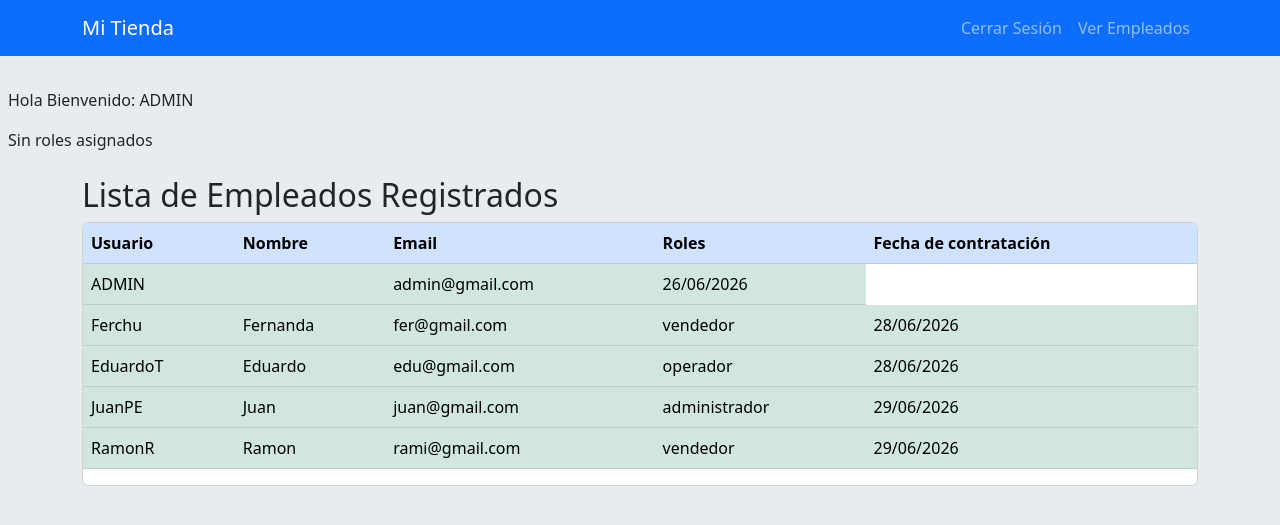
After one commit to TolabaE/tp-integrador-backend, a Django app: page /empleados/ in a window 1280 px wide. The commit adds this page. Shown: the top 525 px of the page. Run offline with Django 5.2, Linux system fonts and the light colour scheme; a user stored in the database is signed in; data comes from the database, SQL or seed files in the repository; both versions use the stored data as it was after the commit.

Commit message:
actualizacion del archivo README, y agregado de la vista empleados

```diff
--- a/config/urls.py
+++ b/config/urls.py
@@ -18,6 +18,8 @@ from django.contrib import admin
 from django.urls import include, path
 from django.contrib.auth import views as auth_views
 from productos.views import RegistroView
+from productos.views import ListaEmpleadosView
+
 
 urlpatterns = [
     path('admin/', admin.site.urls),
@@ -28,4 +30,5 @@ urlpatterns = [
     path('login/', auth_views.LoginView.as_view(template_name='login.html'), name='login'),
     path('logout/', auth_views.LogoutView.as_view(next_page='login'), name='logout'),
     path('registro/', RegistroView.as_view(), name='registro'),
+    path('empleados/', ListaEmpleadosView.as_view(), name='listar_empleados'),
 ]
--- /dev/null
+++ b/productos/templates/listar_empleados.html
@@ -0,0 +1,31 @@
+{% extends 'base.html' %}
+
+{% block content %}
+    <h2>Lista de Empleados Registrados</h2>
+    <div class="card">
+        <table class="table table-primary">
+            <thead>
+                <tr>
+                    <th>Usuario</th>
+                    <th>Nombre</th>
+                    <th>Email</th>
+                    <th>Roles</th>
+                    <th>Fecha de contratación</th>
+                </tr>
+            </thead>
+            <tbody class="table-success table-striped-columns">
+                {% for emp in empleados %}
+                <tr>
+                    <td>{{ emp.username }}</td>
+                    <td>{{ emp.first_name }}</td>
+                    <td>{{ emp.email }}</td>
+                    {% for group in emp.groups.all %}
+                        <td>{{ group.name }}</td>
+                    {% endfor %}
+                    <td>{{ emp.date_joined|date:"d/m/Y" }}</td>
+                </tr>
+                {% endfor %}
+            </tbody>
+        </table>
+    </div>
+{% endblock %}
--- a/productos/views.py
+++ b/productos/views.py
@@ -3,6 +3,15 @@ from django.urls import reverse_lazy
 from .models import Producto
 from django.contrib.auth.mixins import LoginRequiredMixin
 from django.contrib.auth.forms import UserCreationForm
+from django.contrib.auth.models import User
+from django.contrib.auth.mixins import PermissionRequiredMixin
+from django.views.generic import ListView
+
+class ListaEmpleadosView(PermissionRequiredMixin, ListView):
+    model = User
+    template_name = 'listar_empleados.html'
+    context_object_name = 'empleados'
+    permission_required = 'auth.view_user' # Solo permitimos que el Administrador vea esto
 
 # aqui listo los pruductos que se encuentran en la base de datos, y los muestro en la plantilla listar_productos.html
 class ProductoListView(ListView):
--- a/template/base.html
+++ b/template/base.html
@@ -13,11 +13,13 @@
             <a class="navbar-brand" href="{% url 'listar_productos' %}">Mi Tienda</a>
             <div class="navbar-nav ms-auto">
                 {% if user.is_authenticated %}
-                    <span class="nav-link text-white">Hola bienvenido {{ user.username }} </span>
                     <form method="post" action="{% url 'logout' %}" class="d-inline">
                         {% csrf_token %}
                         <button type="submit" class="nav-link ">Cerrar Sesión</button>
                     </form>
+                    {% if perms.auth.view_user %}
+                        <a class="nav-link" href="{% url 'listar_empleados' %}">Ver Empleados</a>
+                    {% endif %}
                 {% else %}
                     <a class="nav-link" href="{% url 'login' %}">Iniciar Sesión</a>
                     <a class="nav-link" href="{% url 'registro' %}">Registrarse</a>
@@ -26,9 +28,10 @@
         </div>
     </nav>
 
-    <div class="p-2">
+    <div class="p-2 ">
+        <p class="">Hola Bienvenido: {{ user.username }} </p>
         {% if user.groups.all %}
-            <p>Rol Asignado:
+            <p class="">Rol Asignado:
                 {% for grupo in user.groups.all %}
                     <span class="badge bg-info">{{ grupo.name }}</span>
                 {% endfor %}
```
Also changed, not shown: README.md, db.sqlite3.
